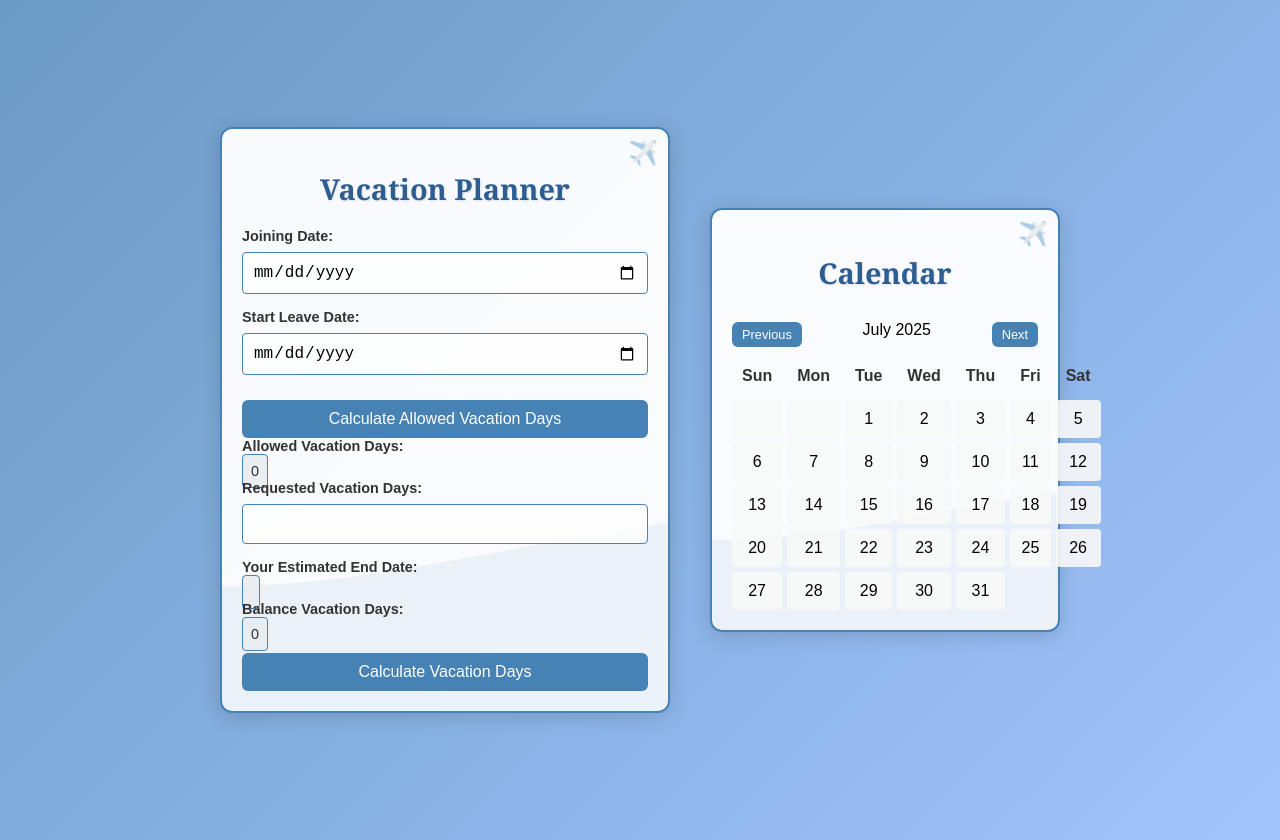
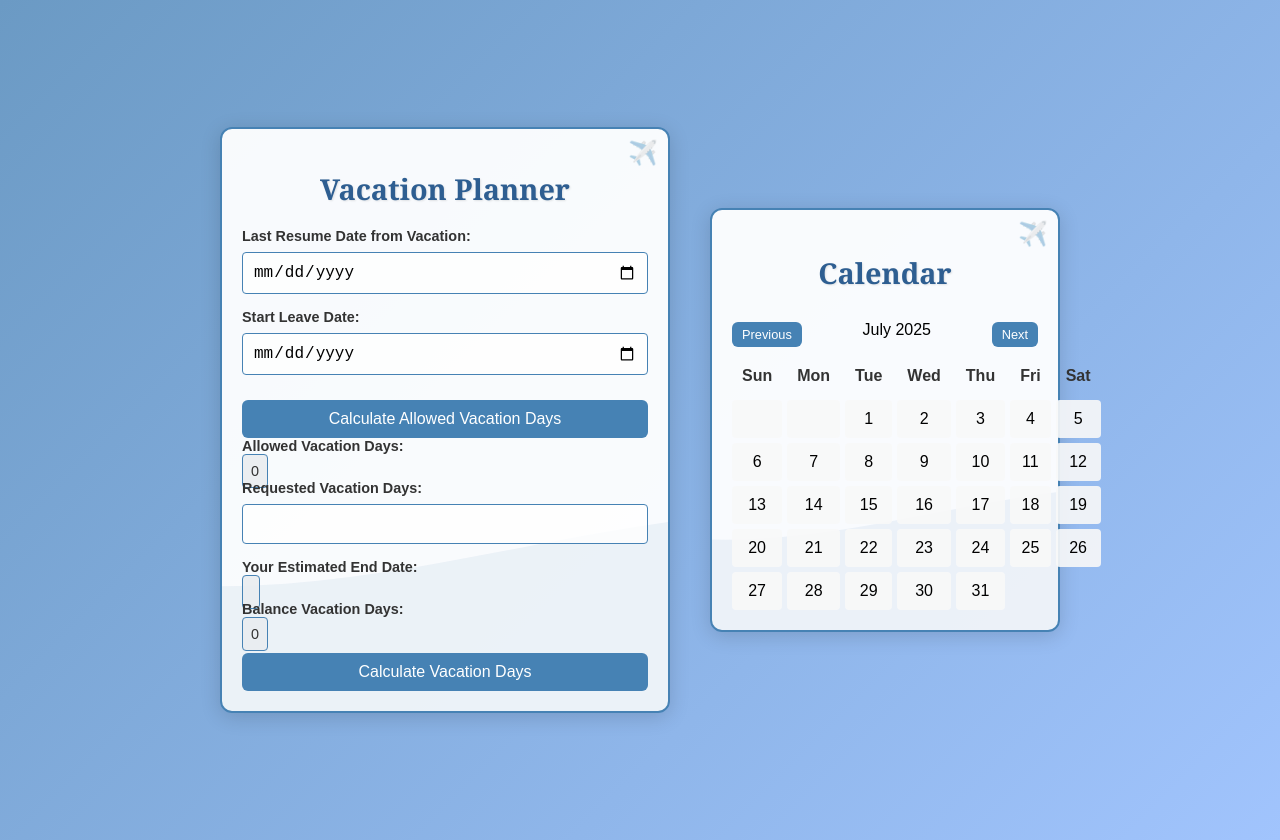
Before and after one commit to Jaid2414/vacation_plann, a plain HTML site: page index.html in a window 1280 px wide. Drawn offline with Linux system fonts and the light colour scheme.

Commit message:
Change text

```diff
--- a/index.html
+++ b/index.html
@@ -228,7 +228,7 @@
     <div class="container">
         <h1>Vacation Planner</h1>
         <div>
-            <label for="joiningDate">Joining Date:</label>
+            <label for="joiningDate">Last Resume Date from Vacation:</label>
             <input type="date" id="joiningDate">
         </div>
         <div>
```
